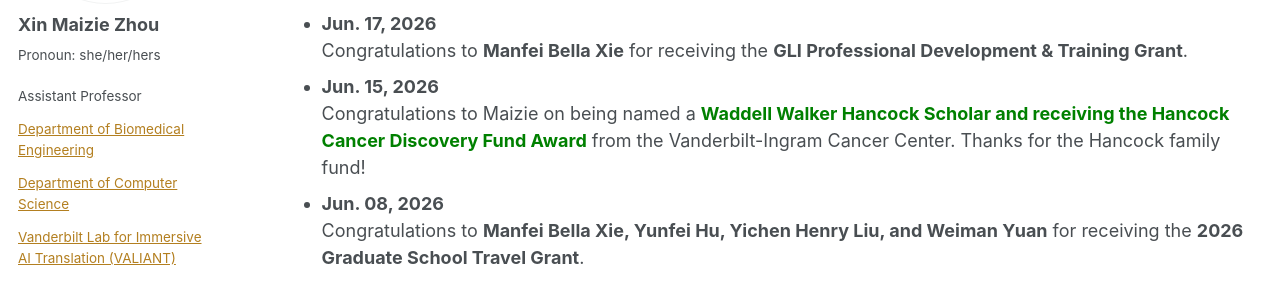
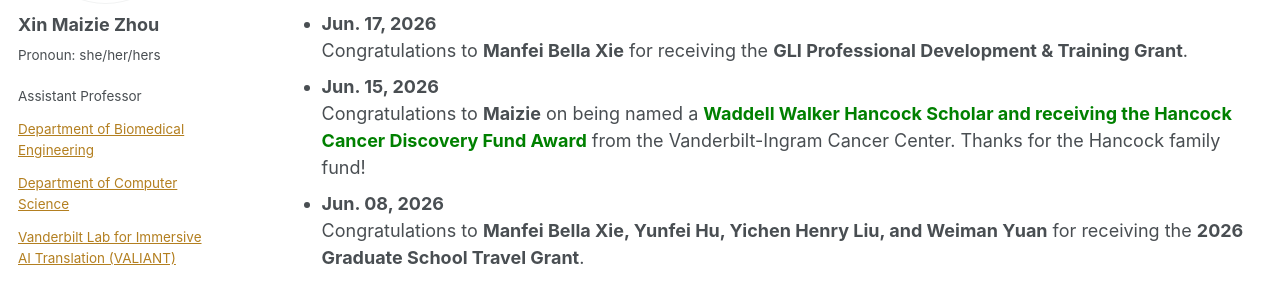
Before and after one commit to maiziezhoulab/Maiziezhoulab.github.io, a Jekyll site: the page built from _pages/LabNews.md, in a window 1280 px wide and 900 px high. Shown: the part 316-599 px from the top of the window. Built offline with Jekyll 4.4.1, drawn with Linux system fonts in a browser that asks for light colours; some web fonts are replaced.

Commit message:
Update LabNews.md

```diff
--- a/_pages/LabNews.md
+++ b/_pages/LabNews.md
@@ -11,7 +11,7 @@ author_profile: true
 - **Jun. 17, 2026**
   Congratulations to **Manfei Bella Xie** for receiving the **GLI Professional Development & Training Grant**.
 - **Jun. 15, 2026**
-  Congratulations to Maizie on being named a <span style="color:green;"><strong>Waddell Walker Hancock Scholar and receiving the Hancock Cancer Discovery Fund Award</strong></span> from the Vanderbilt-Ingram Cancer Center. Thanks for the Hancock family fund!
+  Congratulations to **Maizie** on being named a <span style="color:green;"><strong>Waddell Walker Hancock Scholar and receiving the Hancock Cancer Discovery Fund Award</strong></span> from the Vanderbilt-Ingram Cancer Center. Thanks for the Hancock family fund!
 - **Jun. 08, 2026**
   Congratulations to **Manfei Bella Xie, Yunfei Hu, Yichen Henry Liu, and Weiman Yuan** for receiving the **2026 Graduate School Travel Grant**.
 - **May 13, 2026**
```
